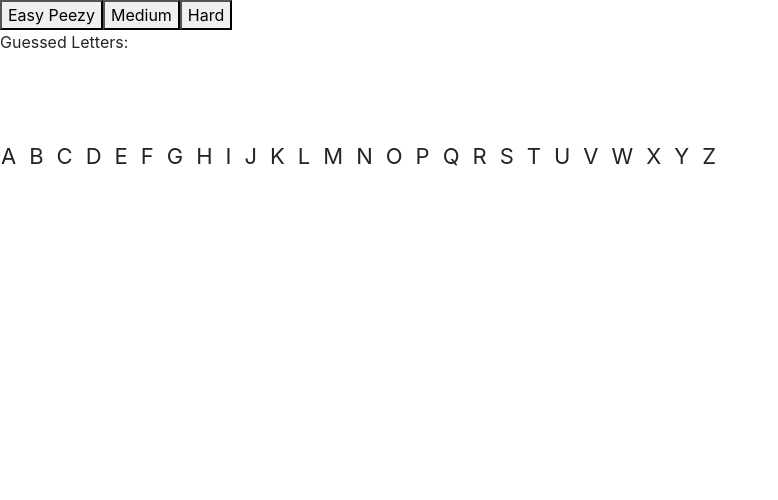
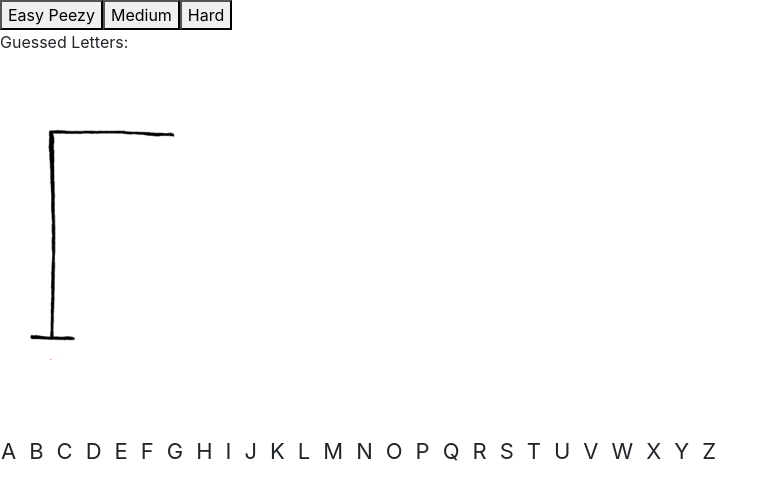
Before and after one commit to rybrennan/reach-project, a React app: page / in a window 1280 px wide. Shown: the top 500 px of the page, without its empty margins (0-778 px from the left). Built offline with nearby package versions, Linux system fonts and the light colour scheme; no server answers.

Commit message:
[working] Revert to here if things get dicey.

```diff
--- a/src/components/App.jsx
+++ b/src/components/App.jsx
@@ -1,7 +1,8 @@
-import React from "react";
-import axios from "axios";
+import React from 'react';
+import axios from 'axios';
 import $ from 'jquery';
 import Alphabet from './Alphabet';
+import HangmanContainer from './Hangman'
 import ReactHelpers from '../../utils/react-helpers.js';
 
 
@@ -13,7 +14,8 @@ class App extends React.Component {
       secretWord: 'Ryan',
       letters: [],
       guessedLetter: 'testing',
-      mappedWord: {}
+      mappedWord: {},
+      step: 1
     }
 
     this.handleChange = this.handleChange.bind(this);
@@ -131,6 +133,7 @@ class App extends React.Component {
           Guessed Letters:
           <h1> {this.state.letters} </h1>
           <br />
+          <HangmanContainer step={this.state.step}/>
           <br />
           <br />
           <Alphabet choosenLetters={this.state.letters} onClick={this.handleClick} />
--- a/src/components/Hangman.jsx
+++ b/src/components/Hangman.jsx
@@ -1,37 +1,44 @@
 import React from 'react';
 import styled from 'styled-components';
-// import ReactHelpers from '../../utils/react-helpers.js';
 
-// import helpers from '../../utils'
-// const helpers = new ReactHelpers();
-// import png1 from '../img/1.png';
-// import png2 from '../img/2.png';
-// import png3 from '../img/3.png';
-// import png4 from '../img/4.png';
-// import png5 from '../img/5.png';
-// import png6 from '../img/6.png';
-// import png7 from '../img/7.png';
-
-// display: ${props => (props.newGame ? 'block' : 'none')};
-// opacity: ${props => (props.newGame ? 1 : 0)};
-
-// background: url(${png1}) no-repeat center center;
-// console.log(helpers)
+import png1 from '../img/1.png';
+import png2 from '../img/2.png';
+import png3 from '../img/3.png';
+import png4 from '../img/4.png';
+import png5 from '../img/5.png';
+import png6 from '../img/6.png';
+import png7 from '../img/7.png';
 
 const Wrapper = styled.div`
   width: 295px;
   height: 295px;
+  background: url(${png1}) no-repeat center center;
   background-size: 100%;
   margin: 0 15px;
   transition: all 0.3s linear;
-  background-image: ${props.imgProp}
+  &[data-order='2'] {
+    background-image: url(${png2});
+  }
+  &[data-order='3'] {
+    background-image: url(${png3});
+  }
+  &[data-order='4'] {
+    background-image: url(${png4});
+  }
+  &[data-order='5'] {
+    background-image: url(${png5});
+  }
+  &[data-order='6'] {
+    background-image: url(${png6});
+  }
+  &[data-order='7'] {
+    background-image: url(${png7});
+  }
 `;
-
-const HangmanContainer = props => (
-  <Wrapper {...props} data-order={props.currentDiagram} className="diagram" />
-);
-
+ {/* <Wrapper {...props} step-order={props.step} className="hangmanContainer"  */}
+function HangmanContainer(props) {
+  return (
+   <Wrapper {...props} data-order={props.step} className="hangmanContainer" />
+  )
+}
 export default HangmanContainer;
-
-//I love frontend
-//I have 35 medals
--- a/webpack.config.js
+++ b/webpack.config.js
@@ -12,6 +12,12 @@ module.exports = {
             exclude: /node_modules/,
             use: {
               loader: "babel-loader"
+            }
+          },
+          {
+            test: /\.(jpe?g|png|gif|woff|woff2|eot|ttf|svg)(\?[a-z0-9=.]+)?$/,
+            use: {
+              loader: 'url-loader?limit=100000'
             }
           }
         ]
```
Also changed, not shown: package.json (+4 -3 lines).
